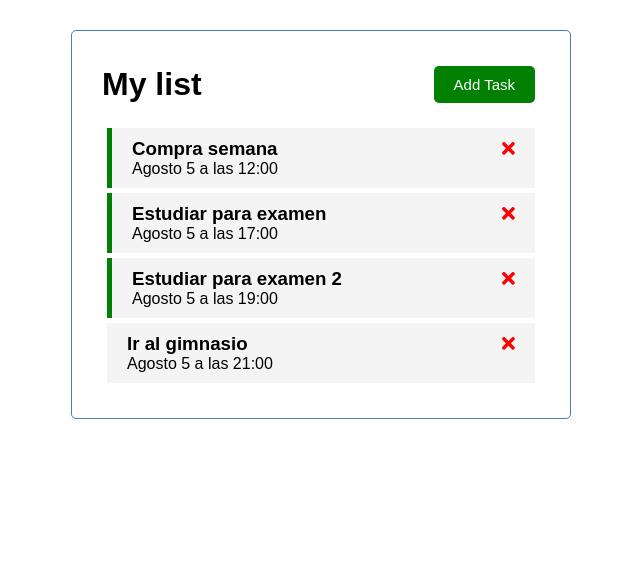
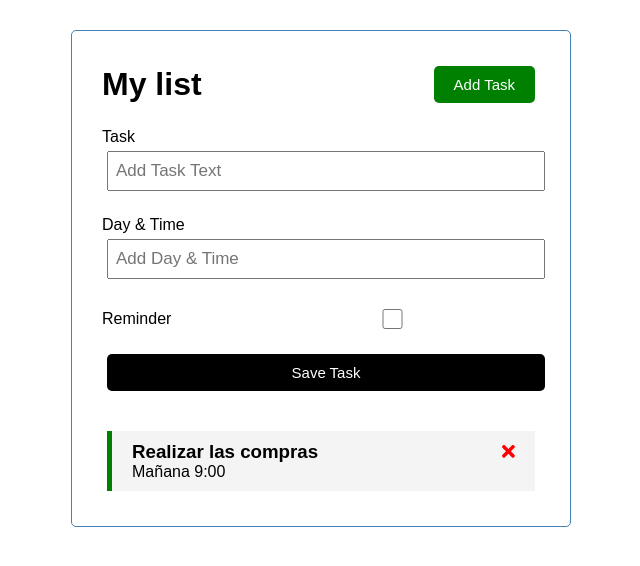
Before and after one commit to alego125/task-list-Angular, an Angular app in the folder Desktop/task_list/: page / in a window 1280 px wide. Shown: the top 566 px of the page, without its empty margins (319-959 px from the left). Built offline with nearby package versions, Linux system fonts and the light colour scheme; data requests are answered from the project's data file.

Commit message:
Creacion de Formulario para agregar tarea nueva

```diff
--- a/Desktop/task_list/db.json
+++ b/Desktop/task_list/db.json
@@ -1,28 +1,10 @@
 {
   "tasks": [
     {
-      "id": 1,
-      "text": "Compra semana",
-      "day": "Agosto 5 a las 12:00",
-      "reminder": true
-    },
-    {
-      "id": 2,
-      "text": "Estudiar para examen",
-      "day": "Agosto 5 a las 17:00",
-      "reminder": true
-    },
-    {
-      "id": 3,
-      "text": "Estudiar para examen 2",
-      "day": "Agosto 5 a las 19:00",
-      "reminder": true
-    },
-    {
-      "id": 4,
-      "text": "Ir al gimnasio",
-      "day": "Agosto 5 a las 21:00",
-      "reminder": false
+      "text": "Realizar las compras",
+      "day": "Mañana 9:00",
+      "reminder": true,
+      "id": 1
     }
   ]
 }
--- /dev/null
+++ b/Desktop/task_list/src/app/components/add-task/add-task.component.css
@@ -0,0 +1,4 @@
+/*Agregamos una clase para el componente add-form para modificar el formulario*/
+.add-form{
+    margin-bottom: 40px;
+}
--- /dev/null
+++ b/Desktop/task_list/src/app/components/add-task/add-task.component.html
@@ -0,0 +1,37 @@
+<!--Ahora dentro de este componente creamos el fgormulario encargado de recopilar la informacion para crear la nueva tarea-->
+<!--Le agregamos al formulario tambien la directiva ngSubmit para reconocer cuando se realiza un submit del formulario, entonces cuando se hace click en el boton de submit como es de tipo submit se va a ejecutar la directiva-->
+<form class="add-form" (ngSubmit)="onSubmit()">
+    <div class="form-control">
+        <label for="text">Task</label>
+        <!--Mediante un doble binding relizamos la recepcion o envio de la informacion en la variable de text, esto quiere decir que a medida que vamos escribiendo en el input se va guardando la informacion en el controlador y se esta visualizando a la vez-->
+        <input
+            type="text"
+            name="text"
+            id="text"
+            placeholder="Add Task Text"
+            [(ngModel)]="text"
+        />
+    </div>
+    <div class="form-control">
+        <label for="day">Day & Time</label>
+        <input
+            type="text"
+            name="day"
+            id="day"
+            placeholder="Add Day & Time"
+            [(ngModel)]="day"
+        />
+    </div>
+
+    <div class="form-control form-control-check">
+        <label for="reminder">Reminder</label>
+        <input
+            type="checkbox"
+            name="reminder"
+            id="reminder"
+            [(ngModel)]="reminder"
+        />
+    </div>
+
+    <input type="submit" value="Save Task" class="btn btn-block">
+</form>
--- /dev/null
+++ b/Desktop/task_list/src/app/components/add-task/add-task.component.ts
@@ -0,0 +1,46 @@
+//Colocamos en el import el output y el eventEmitter
+import { Component, OnInit, Output, EventEmitter } from '@angular/core';
+
+//Importamos a la interface Task
+import { Task } from 'src/app/task';
+
+@Component({
+  selector: 'app-add-task',
+  templateUrl: './add-task.component.html',
+  styleUrls: ['./add-task.component.css']
+})
+export class AddTaskComponent implements OnInit {
+
+  //HAcemos el output para que cuando se haga el submit del formulario, directamente le pasemos la nueva tarea al componente tareas que teniamos en donde esta la logica de las tareas, y asi le pasamos el evento tambien de crear una nueva tarea
+  @Output() onAddTask:EventEmitter<Task> = new EventEmitter();
+
+  //Desde el componente recibimos diferentes valores como son:
+  //Cada una de las variables las declaramos y las incializamos para que no devuelvan un error
+  text:string = "";
+  day:string = "";
+  reminder:boolean = false;
+
+  constructor() { }
+
+  ngOnInit(): void {
+  }
+
+  //Creamos la funcion que se ejecuta al capturar el evento submit del formulario
+  onSubmit(){
+    console.log(this.text);
+    //Esta es una pequeña validacion que corta el onsubmit al ejecutarse
+    if(this.text.length === 0){
+      //Validamos en caso de que no haya texto en el campo de text, le decimos que si la longitud de text es cero quiere decir que no ha escrito nada por lo que enviamos un mensaje
+      alert("Please add Task!");
+      return
+    }
+    //Ahora mediante objetos capturamos los elementos del formulario
+    //Mediante deconstruccion sacamos los elementos del this que son los del formulario, luego estos los guardamos en una varaible llamada newTask
+    const {text, day, reminder} = this;
+    const newTask = {text, day, reminder}
+
+    //Realizamos la emicion de newTask con la informacion de la nueva tarea para que sea recogida por el componente de las tareas en task component
+    this.onAddTask.emit(newTask)
+  }
+
+}
--- a/Desktop/task_list/src/app/components/tasks/tasks.component.html
+++ b/Desktop/task_list/src/app/components/tasks/tasks.component.html
@@ -4,6 +4,13 @@ Recorremos todas las tareas pero en vez de mostrarla directamente en este compon
 <!--Le pasamos la tarea que recibimos en el ngFor mediante binding con [task]-->
 <!--Pasamos mediante binding que cuando se ejecute la funcion del elemento hijo onDeleteTask se ejecute la funcion deleteTask con el parametro de la tarea task dentro de este componente para que sea este el que elimine la tarea-->
 <!--Recibimos la accion de togglereminder desde el componente hijo y ejecutamos el metodo en este componente llamado togglereminder el cual se encarga de realizar la accion de cambiar o iterar entre true y false a la propiedad reminder-->
+<!--Agregamos el componente a la pantalla de agregar nuevo task-->
+<!--Recibimos en add task el componente de tareas nuevas enviado del componente add-task, y cuando se reciba se delega a la funcion del componente addTask que se le pasa por parametro el evento en el cual viene la nueva tarea pero debemos colocar $event para indicar que lo que viene por parametro es un evento-->
+<app-add-task
+    (onAddTask)="addTask($event)"
+>
+
+</app-add-task>
 <app-tasks-item
     *ngFor="let task of tasks"
     [task]="task"
--- a/Desktop/task_list/src/app/components/tasks/tasks.component.ts
+++ b/Desktop/task_list/src/app/components/tasks/tasks.component.ts
@@ -53,4 +53,13 @@ export class TasksComponent implements OnInit {
     //A esto le llamamos mersintiendo la informacion
   }
 
+  //Creamos el metodo el cual recibe la tarea del evento como un elemento del tipo Task
+  addTask(task:Task){
+    //Ahora una vez recibida la tarea lo que hacemos es eviarsela al servicio el cual nos va a permitir guardar dicha tarea
+    //Llamamos al servicio y le pasamos la tarea que queremos guaradar, y mediante el metodo subscribe va a devolver la tarea recien creada, y en subscribe lo que debemos hacer es meter en el array de tareas tasks del componente este
+    this.taskService.addTask(task).subscribe(task => {
+      this.tasks.push(task)
+    });
+  }
+
 }
--- a/Desktop/task_list/src/app/service/task.service.ts
+++ b/Desktop/task_list/src/app/service/task.service.ts
@@ -52,4 +52,13 @@ export class TaskService {
     return this.http.put<Task>(url, task, httpOptions)
   }
 
+
+  //Creamos el metodo que recibe la tarea del componente task y lo guardamos aqui en la bsae de datos json
+  addTask(task:Task):Observable<Task>{
+    //Ahora mandamos la informacion obtenida pero en vez de usar un put usamos un post por que estamos mandandole algo nuevo para crear
+    //Y en este caso la url directamente al estar creando un nuevo elemento es la url de la base de datos que creamos al comienzo por eso usamos la variable apiUrl
+    return this.http.post<Task>(this.apiUrl, task, httpOptions)
+  }
+
+
 }
```
Also changed, not shown: Desktop/task_list/src/app/app.module.ts (+7 -1 lines), 1 other file (tests, documents, lock files or other folders).
